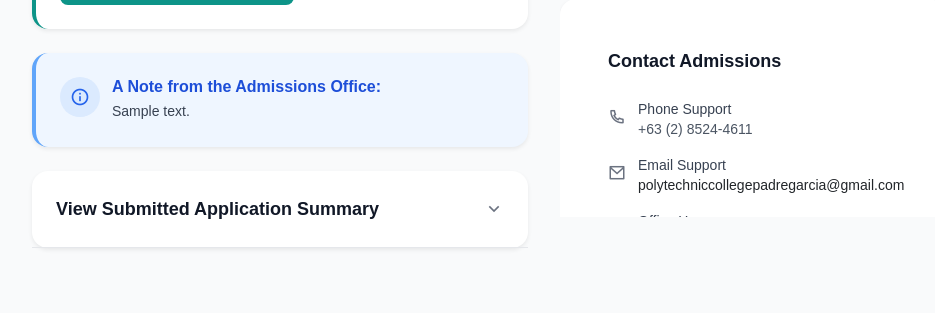
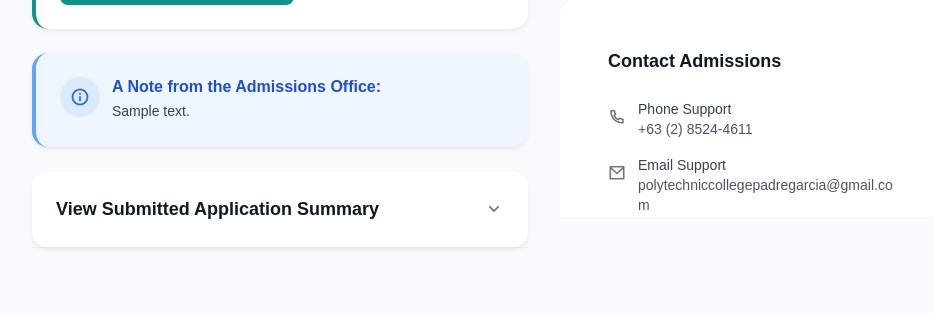
Before and after one commit to 01-J-L/Admission_Finals_System, a Flask app: template website/templates/pending_application.html in a window 1280 px wide. Shown: the part 587-900 px from the top of the page, without its empty margins (312-1247 px from the left). Run offline with Flask 3, Linux system fonts and the light colour scheme; the template is opened without the code that fills it: most values are stand-ins (such as "Sample title", 1, 10 or a date in 2020); some libraries are stand-ins or nearby versions.

Commit message:
Initial commit

```diff
--- a/website/templates/pending_application.html
+++ b/website/templates/pending_application.html
@@ -1,3 +1,4 @@
+
 {% extends 'base.html' %}
 
 {% block title %}Application Status{% endblock %}
@@ -138,7 +139,7 @@
                         </div>
                         <div>
                             <p class="text-sm font-medium text-gray-800 truncate" title="{{ (application.first_name + ' ' + application.last_name) if application else session.get('student_email', 'Student') }}">
-                                {{ application.first_name if application else 'Student' }}
+                                {{ application.first_name if application else (session.get('student_email', 'Student')) }}
                             </p>
                             <p class="text-xs text-gray-500">Applicant</p>
                         </div>
@@ -316,7 +317,7 @@
                                 </div>
                                 {% endif %}
                             </div>
-                             <p class="mt-4 text-sm text-gray-600 leading-relaxed">{{ status_message_detail | safe }}</p>
+                             <p class="mt-4 text-sm text-gray-600 leading-relaxed break-words">{{ status_message_detail | safe }}</p>
 
                             {% if show_enroll_button %}
                             <div class="mt-6 flex flex-wrap gap-3">
@@ -372,7 +373,7 @@
                                             {% endif %}
                                             {{ application.last_name }}
                                         </p>
-                                        <p><strong class="text-gray-600">Email:</strong> {{ application.email_address }}</p>
+                                        <p><strong class="text-gray-600">Email:</strong> <span class="break-all">{{ application.email_address }}</span></p>
                                         <p><strong class="text-gray-600">Mobile:</strong> {{ application.mobile_number }}</p>
                                         <p><strong class="text-gray-600">Birth Date:</strong> {{ application.date_of_birth.strftime('%B %d, %Y') if application.date_of_birth else 'N/A' }}</p>
                                         <p><strong class="text-gray-600">Place of Birth:</strong> {{ application.place_of_birth or 'N/A' }}</p>
@@ -481,7 +482,7 @@
                         <div class="space-y-4 text-sm">
                             <div class="flex items-start">
                                 <i class="ri-information-line text-primary mr-3 mt-1 shrink-0 text-lg"></i>
-                                <p class="text-gray-600 leading-relaxed">Application status updates will be sent to your registered email address. Please check your inbox regularly (including spam/junk folders).</p>
+                                <p class="text-gray-600 leading-relaxed break-words">Application status updates will be sent to your registered email address. Please check your inbox regularly (including spam/junk folders).</p>
                             </div>
                             <div class="flex items-start">
                                 <i class="ri-calendar-todo-line text-primary mr-3 mt-1 shrink-0 text-lg"></i>
@@ -507,7 +508,7 @@
                                 <i class="ri-mail-line text-gray-500 mr-3 mt-1 shrink-0 text-lg"></i>
                                 <div>
                                     <p class="font-medium text-gray-700">Email Support</p>
-                                    polytechniccollegepadregarcia@gmail.com
+                                    <p class="text-gray-600 break-all hover:text-primary transition-colors">polytechniccollegepadregarcia@gmail.com</p>
                                 </div>
                             </div>
                             <div class="flex items-start">
```
